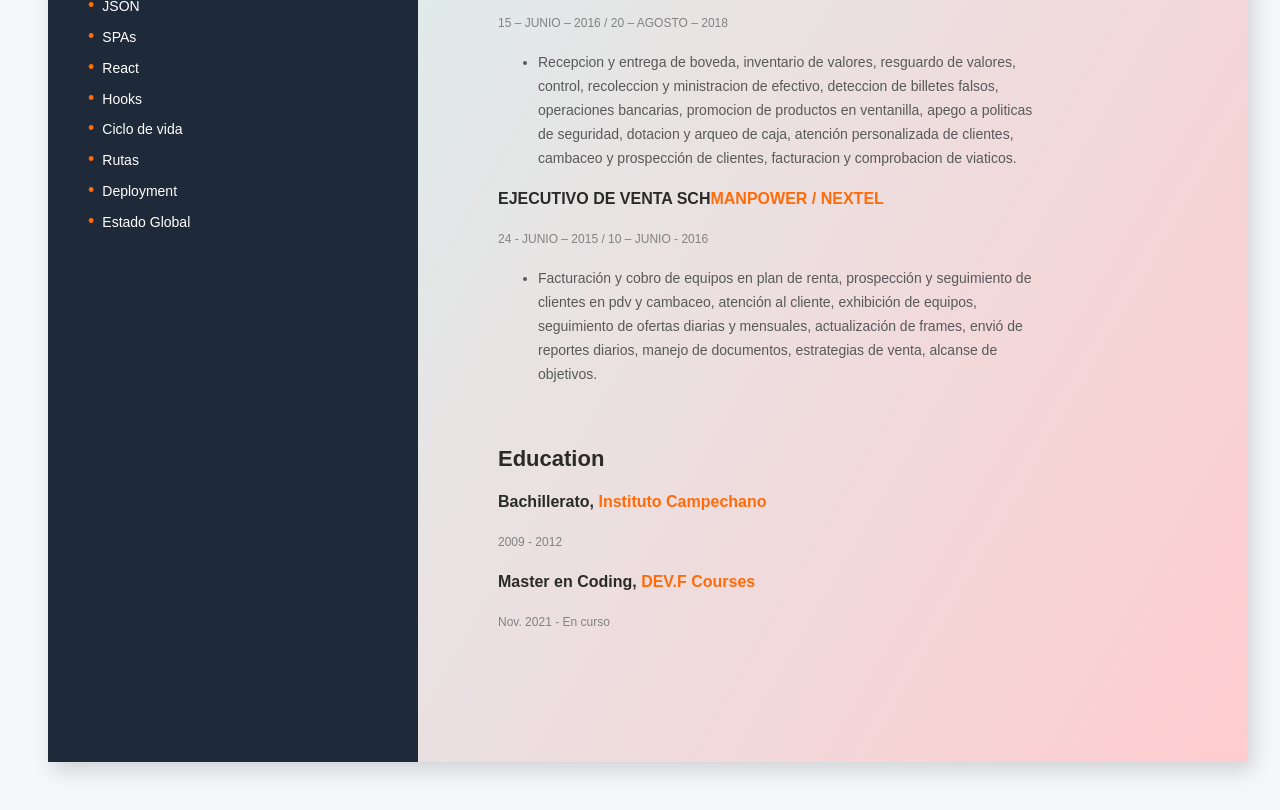
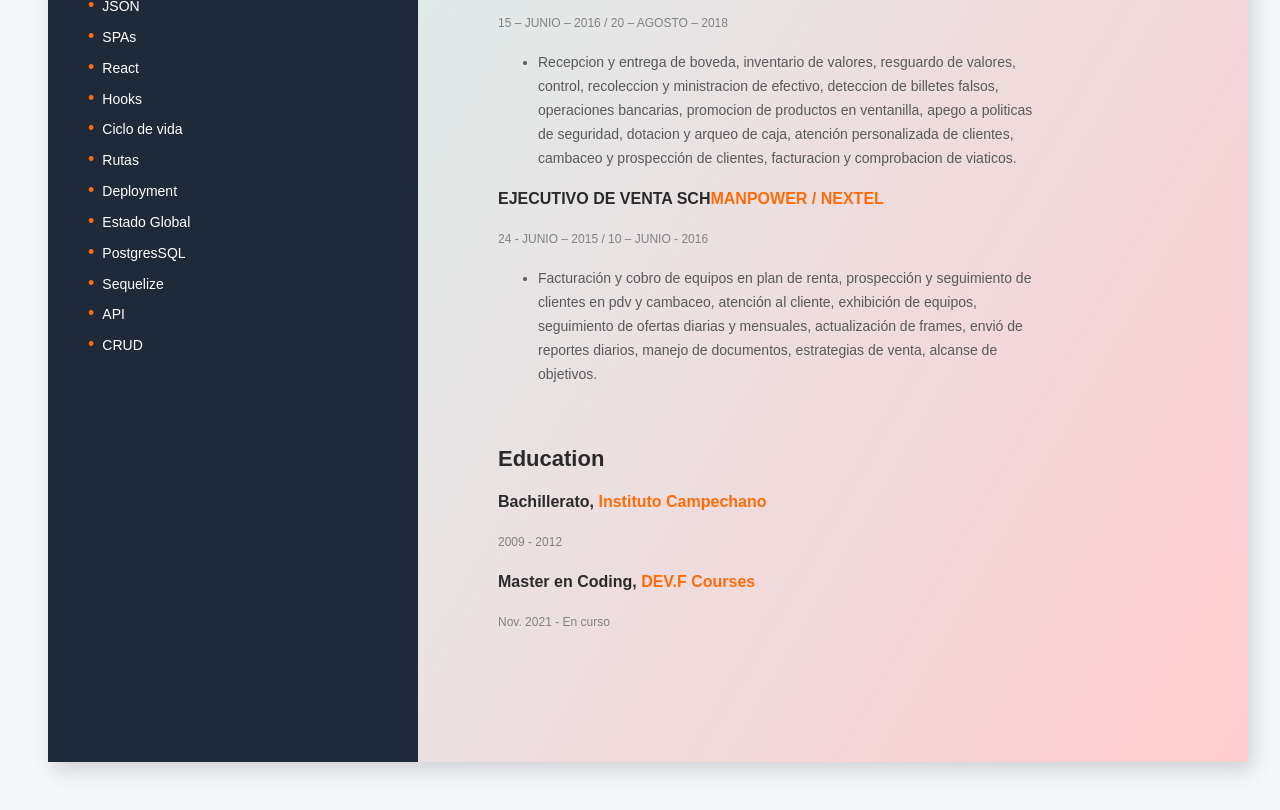
Before and after one commit to CHELIO1902/cv-personal, a plain HTML site: page index.html in a window 1280 px wide. Shown: the part 937-1747 px from the top of the page. Drawn offline with Linux system fonts and the light colour scheme.

Commit message:
actualizando lista de skills
agragando nuevos conocimientos

```diff
--- a/index.html
+++ b/index.html
@@ -72,6 +72,10 @@
                   <li class="skills-item">Rutas</li>
                   <li class="skills-item">Deployment</li>
                   <li class="skills-item">Estado Global</li>
+                  <li class="skills-item">PostgresSQL </li>
+                  <li class="skills-item">Sequelize</li>
+                  <li class="skills-item">API</li>
+                  <li class="skills-item">CRUD</li>
 
 
                 <!--   <li class="skills-item">React</li>
```
